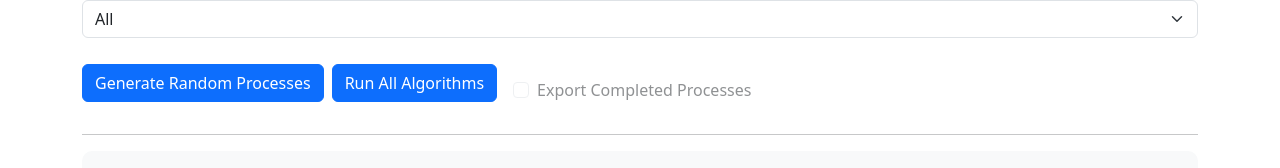
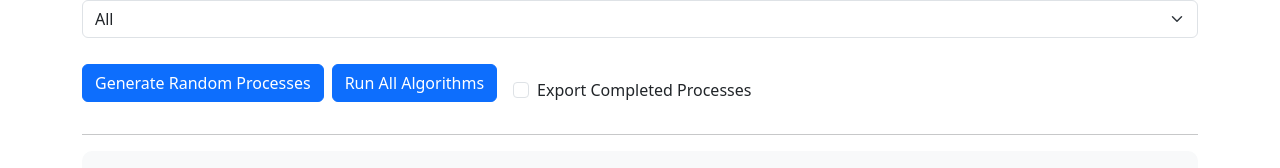
Before and after one commit to alida-nola/OSProject1, a React (Create React App) app in the folder project1/: page / in a window 1280 px wide. Both pictures are taken after a click on the button "Run All Algorithms". Shown: the part 225-393 px from the top of the page. Built offline with nearby package versions, Linux system fonts and the light colour scheme.

Commit message:
export-finish

```diff
--- a/project1/src/MLFQ.js
+++ b/project1/src/MLFQ.js
@@ -10,7 +10,7 @@
 import { Chart as ChartJS, CategoryScale, LinearScale, BarElement, Title, Tooltip, Legend } from 'chart.js';
 ChartJS.register(CategoryScale, LinearScale, BarElement, Title, Tooltip, Legend);
 
-export default function MLFQ({ processes, run }) {
+export default function MLFQ({ processes, run, onComplete, chartRef }) {
     const [queues, setQueues] = useState([[], [], []]);
     const [completedQueue, setCompletedQueue] = useState([]);
     const [exe, setExe] = useState(null);
@@ -34,8 +34,6 @@
         }
         setCompletedQueue([]);
     }, [processes]);
-
-
 
     const exeProcess = async (process, queueLevel) => {
         return new Promise(resolve => {
@@ -83,11 +81,55 @@
             }
         }
 
+        if (onComplete) {
+            onComplete(queues.map(p => p.id));
+        }
+
         setExe(null);
         setQueues([[], [], []]);
         setProgress(0);
     };
 
+    const chartData = {
+        labels: completedQueue.map(p => `P${p.id}`),
+        datasets: [
+            {
+                label: "Burst Time (s)",
+                data: completedQueue.map(p => p.burstTime),
+                backgroundColor: "#82ca9d",
+                borderColor: "#4caf50",
+                borderWidth: 1,
+            },
+            {
+                label: "Completion Time (s)",
+                data: completedQueue.map((p, index) =>
+                    completedQueue.slice(0, index + 1).reduce((acc, proc) => acc + proc.burstTime, 0)
+                ),
+                backgroundColor: "#ffa07a",
+                borderColor: "#ff4500",
+                borderWidth: 1,
+            }
+        ],
+    };
+
+    const chartOptions = {
+        responsive: true,
+        scales: {
+            y: {
+                beginAtZero: true,
+                max: 100,
+                ticks: {
+                    callback: function(value) {
+                        return value;
+                    }
+                },
+                title: {
+                    display: true,
+                    text: 'Time (seconds)',
+                }
+            },
+        },
+    };
 
     return (
         <div>
@@ -137,6 +179,13 @@
                     </tbody>
                 </Table>
             </div>
+
+            {completedQueue.length > 0 && (
+                <div ref = {chartRef} style = {{ margin: "20px" }}>
+                    <h5>Process Execution Chart</h5>
+                    <Bar data = {chartData} options = {chartOptions} />
+                </div>
+            )}
         </div>
     );
 }
--- a/project1/src/RR.js
+++ b/project1/src/RR.js
@@ -10,7 +10,7 @@
 import { Chart as ChartJS, CategoryScale, LinearScale, BarElement, Title, Tooltip, Legend } from 'chart.js';
 ChartJS.register(CategoryScale, LinearScale, BarElement, Title, Tooltip, Legend);
 
-export default function RR({ processes, run }) {
+export default function RR({ processes, run, onComplete, chartRef }) {
     const [timeQuantum, setTimeQuantum] = useState(2);
     const [queue, setQueue] = useState([]);
     const [completedQueue, setCompletedQueue] = useState([]);
@@ -72,8 +72,53 @@
             await new Promise((resolve) => setTimeout(resolve, 100));
         }
 
+        if (onComplete) {
+            onComplete(queue.map(p => p.id));
+        }
+
         setExe(null);
         setProgress(0);
+    };
+
+    const chartData = {
+        labels: completedQueue.map(p => `P${p.id}`),
+        datasets: [
+            {
+                label: "Burst Time (s)",
+                data: completedQueue.map(p => p.burstTime),
+                backgroundColor: "#82ca9d",
+                borderColor: "#4caf50",
+                borderWidth: 1,
+            },
+            {
+                label: "Completion Time (s)",
+                data: completedQueue.map((p, index) =>
+                    completedQueue.slice(0, index + 1).reduce((acc, proc) => acc + proc.burstTime, 0)
+                ),
+                backgroundColor: "#ffa07a",
+                borderColor: "#ff4500",
+                borderWidth: 1,
+            }
+        ],
+    };
+
+    const chartOptions = {
+        responsive: true,
+        scales: {
+            y: {
+                beginAtZero: true,
+                max: 100,
+                ticks: {
+                    callback: function(value) {
+                        return value;
+                    }
+                },
+                title: {
+                    display: true,
+                    text: 'Time (seconds)',
+                }
+            },
+        },
     };
 
     return (
@@ -144,6 +189,13 @@
                     </tbody>
                 </Table>
             </div>
+
+            {completedQueue.length > 0 && (
+                <div ref = {chartRef} style = {{ margin: "20px" }}>
+                    <h5>Process Execution Chart</h5>
+                    <Bar data = {chartData} options = {chartOptions} />
+                </div>
+            )}
         </div>
     );
 }
--- a/project1/src/SJF.js
+++ b/project1/src/SJF.js
@@ -1,4 +1,4 @@
-import { useState, useEffect, useRef } from "react";
+import { useState, useEffect } from "react";
 import Button from "react-bootstrap/Button"
 import ProgressBar from "react-bootstrap/ProgressBar";
 import "bootstrap/dist/css/bootstrap.min.css";
--- a/project1/src/STCF.js
+++ b/project1/src/STCF.js
@@ -1,4 +1,4 @@
-import { useState, useEffect, useRef} from "react";
+import { useState, useEffect } from "react";
 import Button from "react-bootstrap/Button";
 import ProgressBar from "react-bootstrap/ProgressBar";
 import "bootstrap/dist/css/bootstrap.min.css";
```
